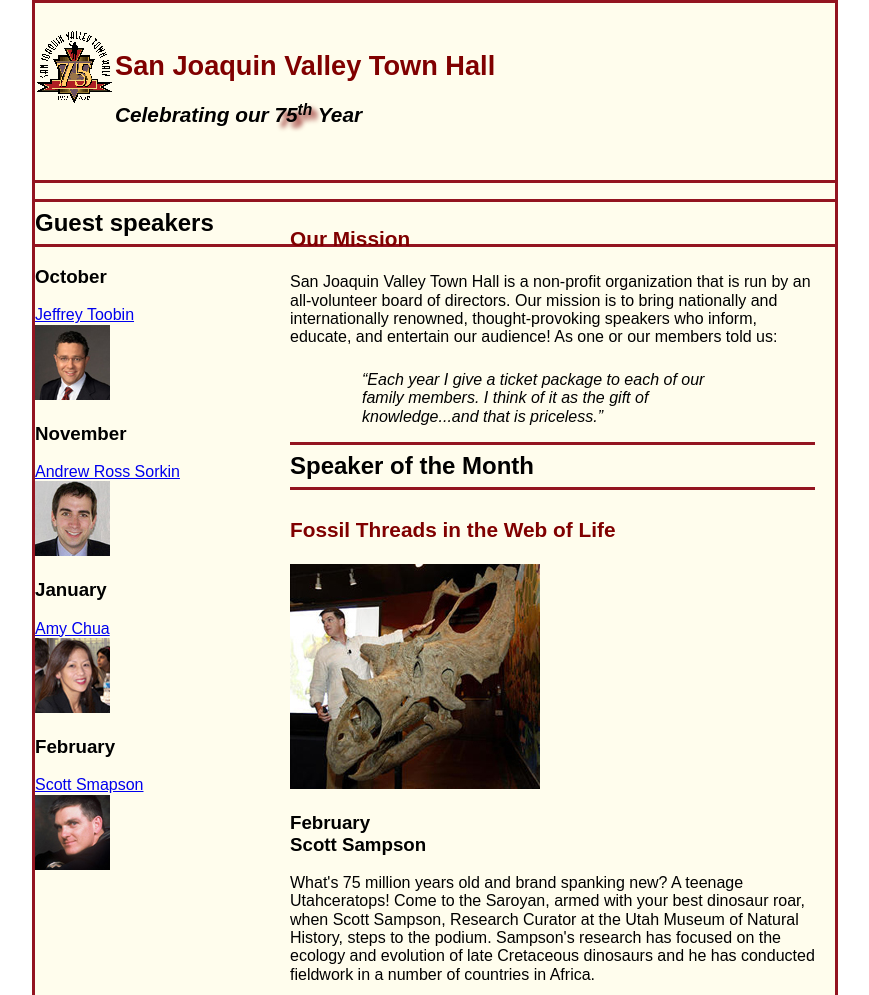
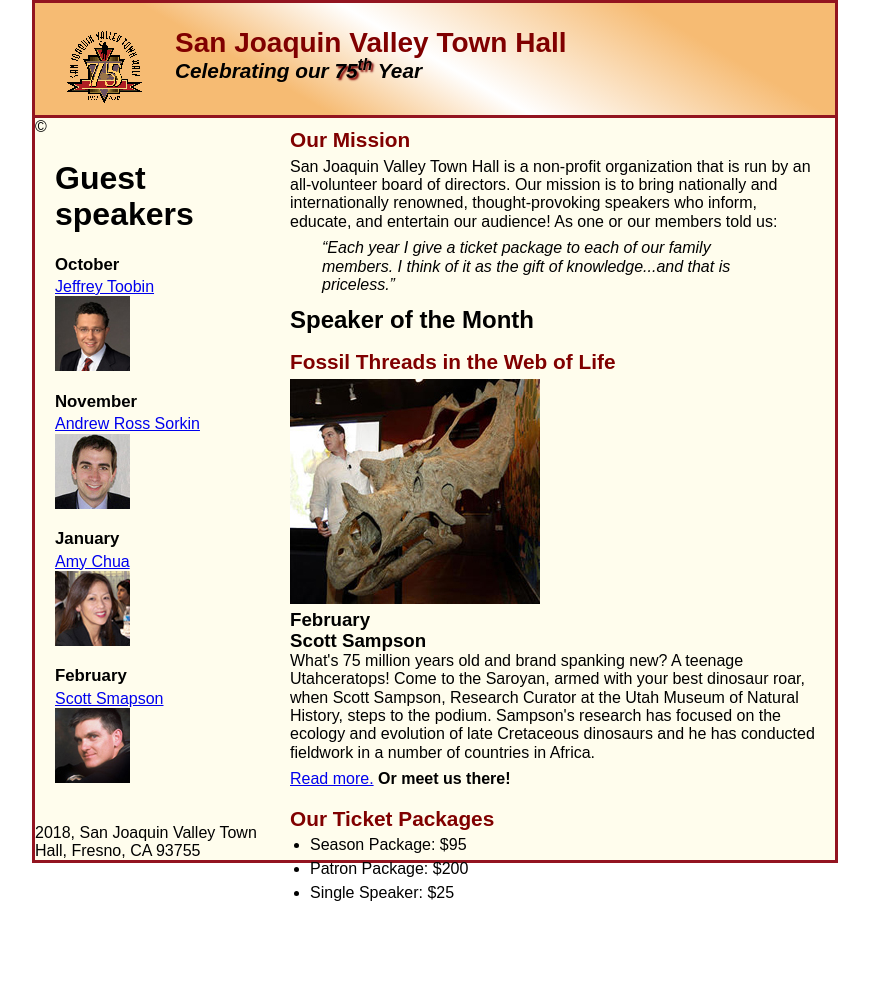
Before and after one commit to jc2394/A12, a plain HTML site: page index.html in a window 1280 px wide. Shown: the top 995 px of the page, without its empty margins (205-1074 px from the left). After the commit the page ends 932 px from the top, so only its background shows below. Drawn offline with nearby package versions, Linux system fonts and the light colour scheme; files whose address does not match are found by name.

Commit message:
Update main.css

```diff
--- a/main.css
+++ b/main.css
@@ -1,110 +1,120 @@
-
+* {
+	margin: 0;
+	padding: 0;}
 html {background-color: white;}
 
 body {
 	font-family: Arial, Helvetica, sans-serif;
     	font-size: 100%;
 	width: 800px;
-	margin-top: 0px;
-	margin-bottom: 0px;
-	margin-left: auto;
-	margin-right: auto;
+	margin: 0 auto;
 	border: 3px solid #931420;
 	background-color: #fffded;
 }
-.bodysection {
+section {
 	width: 525px;
 	float: right;
 	padding-right: 20px;
 	padding-left: 20px;
 	padding-bottom: 20px;
+	padding-top: 0;
 }
 
-.bodyaside {
+section h1 {
+	font-size: 150%;
+	padding: .5em 0 .25em 0;
+	margin: 0;
+}
+section h2 {
+	color: #800000;
+	font-size: 130%;
+	padding: .5em 0 .25em 0;
+}
+section p {
+	padding-bottom: .5em;
+}
+section blockquote {
+	padding: 0 2em;
+	font-style: italic;
+}
+section ul {
+	padding: 0 0 .25em 1.25em;
+}
+section li {
+	padding-bottom: .35em;
+}
+
+aside {
 	width: 215px;
 	float: right;
 	padding-top: 20px;
 	padding-bottom: 20px;
 }
+aside h2 {
+	color: #800000;
+	font-size: 130%;
+	padding: .5em 0 .25em 0;
+}
 
-header{
+aside h3 {
+	font-size: 105%;
+	padding-bottom: .25em;
+}
+aside img {
+	padding-bottom: 1em;
+}
+
+header {
+	padding: 1.5em 0 2em 0;
 	border-bottom: 3px solid #931420;
-	padding-top: 1.5em;
-	padding-bottom: 2em;
-	background: linear-gradient:(30deg, #f6bb73 0%, #f6bb73 100%);
+		background-image: -moz-linear-gradient(
+	    30deg, #f6bb73 0%, #f6bb73 30%, white 50%, #f6bb73 80%, #f6bb73 100%);
+	background-image: -webkit-linear-gradient(
+	    30deg, #f6bb73 0%, #f6bb73 30%, white 50%, #f6bb73 80%, #f6bb73 100%);
+	background-image: -o-linear-gradient(
+	    30deg, #f6bb73 0%, #f6bb73 30%, white 50%, #f6bb73 80%, #f6bb73 100%);
+	background-image: linear-gradient(
+	    30deg, #f6bb73 0%, #f6bb73 30%, white 50%, #f6bb73 80%, #f6bb73 100%);
 }
+header h2 {
+	font-size: 175%;
+	color: #800000;
+}
+header h3 {
+	font-size: 130%;
+	font-style: italic;
+}
+header img {
+	float: left;
+	padding: 0 30px;
+}
+.shadow {
+	text-shadow: 2px 2px 2px #800000;
 
 main {
 	clear: left;
 
 }
 
-main h1 {
-	font-size: 150%;
-	border-bottom: 3px solid #931420;
-	border-top: 3px solid #931420;
-	padding-top: 0.3em;
-	padding-bottom: 0.3em;
+article {
+	padding: .5em 0;
+	border-top: 2px solid #800000;
+	border-bottom: 2px solid #800000;
 }
-
-main h2 {
-	font-size: 130%;
-	color:#800000 ;
-	padding-top: 0.5em;
-	padding-bottom: 0.25em;
+article h2 {
+	padding-top: 0;
 }
-
-.bodyaside h3 {
+article h3 {
 	font-size: 105%;
-	padding-bottom: 0.25em;
+	padding-bottom: .25em;
 }
-
-.bodyaside img {
-	padding-bottom: 1em;
-}
-
-main p{
-	padding-bottom: 0.5em;
-}
-
-main blockquote{
-	padding-left: 2em;
-	padding-right: 2em;
-	font-style: italic;
-}
-
-main ul{
-	padding-bottom: 0.25em;
-	padding-left: 1.25em;
-}
-
-main li{
-	padding-bottom: 0.35em;
-}
-
-header img {
-	float: left;
-	padding-bottom: 1em;
-}
-
-header h2 {
-	font-size: 170%;
-	color: #800000;
-	padding-right: 30px;
-	padding-left: 30px;
-}
-
-header h3{
-	font-size: 130%;
-	font-style: italic;
-	padding-right: 30px;
-	padding-left: 30px;
-}
+article img {
+	float: right;
+	margin: .5em 0 1em 1em;
+	border: 1px solid black;
 
 footer {
 	clear: both;
-	border-top: 3px solid #931420;
-	border-bottom: 3px solid #931420;
 	background-color: #931420;
 }
 
@@ -114,11 +124,3 @@ footer p {
 	padding-top: 1em;
 	padding-bottom: 1em;
 }
-
-a:focus, a:hover {
-	font-style: italic;
-}
-
-.shadow {
-	text-shadow:5px 5px 5px #800000;
-}
```
